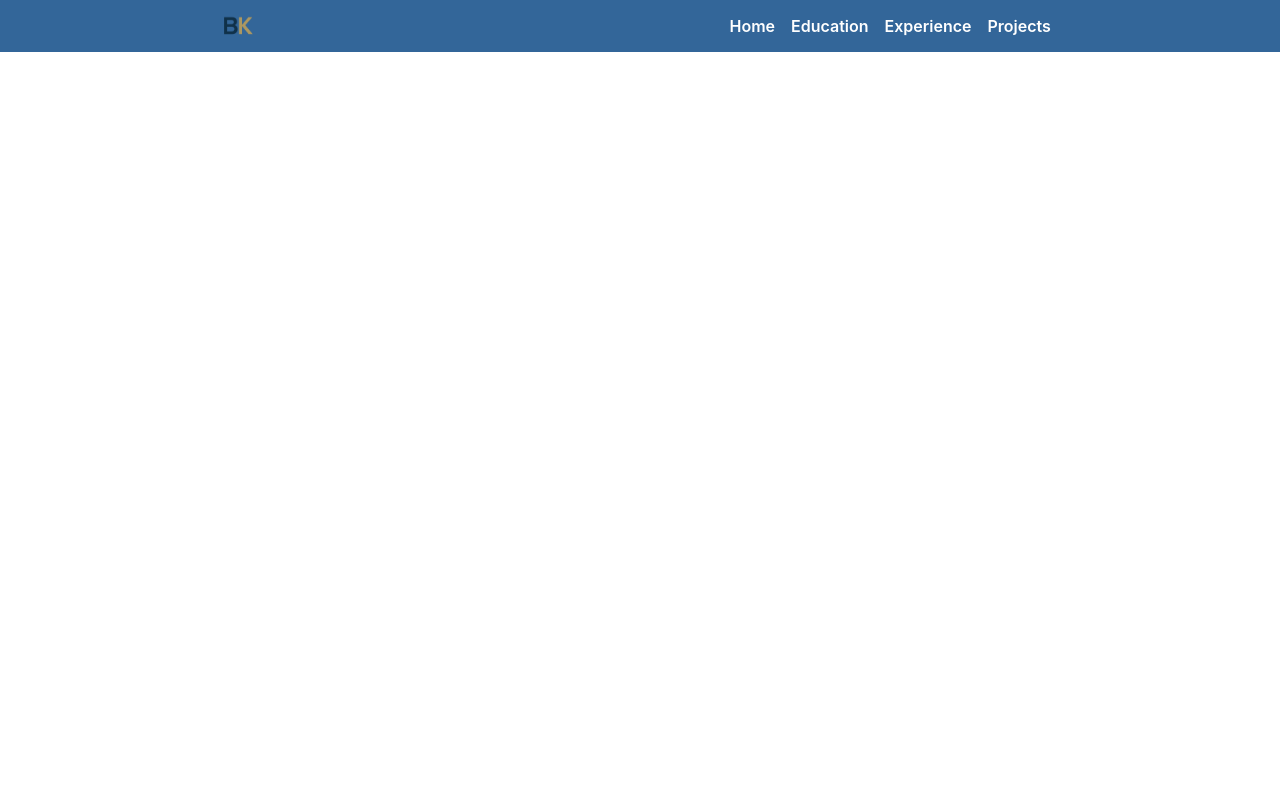
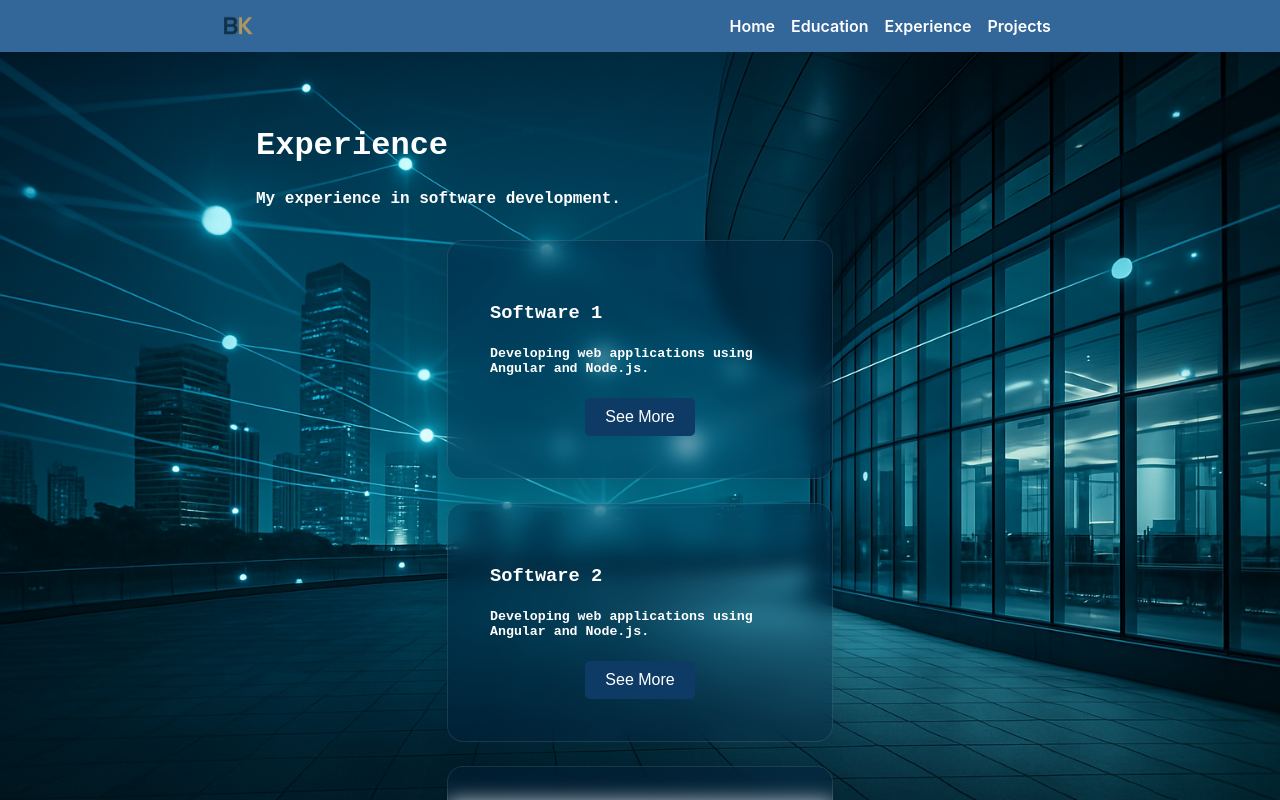
Before and after one commit to Bongx514/AngularPortfolio, an Angular app: page /experience in a window 1280 px wide. Shown: the top 800 px of the page. Built offline with nearby package versions, Linux system fonts and the light colour scheme.

Commit message:
Adding Experience page content

```diff
--- a/src/app/experience-page/experience-page.component.html
+++ b/src/app/experience-page/experience-page.component.html
@@ -1 +1,27 @@
-<p>experience-page works!</p>
+<body class="experience-page">
+    <section class="section">
+        <div class="container">
+            <h1 class="page-title">{{pageTitle}}</h1>
+            <h2 class="page-description">{{pageDescription}}</h2>
+
+            <div class="maincontent">
+                <H1 class="typewriter-text"></H1>
+
+                <div class="card-container">
+                    <div class="card"
+                        *ngFor = "let card of cards"
+                        #cardRef
+                        (mousemove)="onHover($event, cardRef)"
+                        (mouseleave)="onLeave(cardRef)">
+
+                        <h3 class="card-title">{{card.title}}</h3>
+                        <h5 class="card-description">{{card.description}}</h5>
+                        <div class="card-button-container">
+                            <button>{{buttonCaption}}</button>
+                        </div>
+                    </div>
+                </div>
+            </div>
+        </div>
+    </section>
+</body>
--- a/src/app/experience-page/experience-page.component.less
+++ b/src/app/experience-page/experience-page.component.less
@@ -0,0 +1,50 @@
+@import url('../web/css/_variables.less');
+
+.section {
+    background-image: url('../web/images/home-background.png');
+    background-size: cover;
+    background-position: center;
+    height: 100vh;
+    margin: 0;
+
+    .container {
+        width: 60%;
+        margin: 0 auto;
+        padding: 100px 0 0 0;
+
+        .maincontent {
+            margin-top: 32px;
+
+            .card-container {
+                display: flex;
+                flex-wrap: wrap;
+                width: 100%;
+                justify-content: center;
+                align-items: center;
+                gap: 24px;
+
+                .card {
+                    max-width: 300px;
+
+                    .card-button-container {
+                        text-align: center;
+                    }
+                }
+            }
+        }
+    }
+}
+
+
+@media screen and (max-width: @mobile-lg) {
+    .section{
+        overflow: hidden;
+        overflow-y: scroll;
+
+        .container {
+            width: 86%;
+            margin-bottom: 32px;
+        }
+    }
+
+}
--- a/src/app/experience-page/experience-page.component.ts
+++ b/src/app/experience-page/experience-page.component.ts
@@ -1,11 +1,56 @@
 import { Component } from '@angular/core';
+import { NgFor } from '@angular/common';
+import { gsap } from 'gsap';
 
 @Component({
   selector: 'app-experience-page',
-  imports: [],
+  imports: [NgFor],
   templateUrl: './experience-page.component.html',
   styleUrl: './experience-page.component.less'
 })
 export class ExperiencePageComponent {
 
+  pageTitle = 'Experience';
+  pageDescription = 'My experience in software development.';
+  buttonCaption = 'See More';
+  buttonLink = '/projects';
+
+  cards = [
+      { title: 'Software 1',
+        description: 'Developing web applications using Angular and Node.js.'
+      },
+
+      { title: 'Software 2',
+        description: 'Developing web applications using Angular and Node.js.'
+      },
+
+      { title: 'Software 3',
+        description: 'Developing web applications using Angular and Node.js.'
+      },
+    ]
+
+    onHover(event: MouseEvent, card: HTMLElement) {
+      const { offsetX, offsetY, target } = event;
+      const { offsetWidth, offsetHeight } = card;
+      const x = (offsetX / offsetWidth - 0.5) * 20; // adjust the *20 for tilt strength
+      const y = (offsetY / offsetHeight - 0.5) * -20;
+
+      gsap.to(card, {
+        rotateY: x,
+        rotateX: y,
+        scale: 1.05,
+        duration: 0.3,
+        ease: 'power2.out',
+      });
+    }
+
+    onLeave(card: HTMLElement) {
+      gsap.to(card, {
+        rotateY: 0,
+        rotateX: 0,
+        scale: 1,
+        duration: 0.4,
+        ease: 'power2.out',
+      });
+    }
 }
--- a/src/app/home-page/home-page.component.html
+++ b/src/app/home-page/home-page.component.html
@@ -1,5 +1,6 @@
 <section class="section">
     <div class="container">
+        <h1 class="page-title">{{pageTitle}}</h1>
         <div class="maincontent">
             <H1 class="typewriter-text"></H1>
 
--- a/src/app/home-page/home-page.component.less
+++ b/src/app/home-page/home-page.component.less
@@ -28,14 +28,7 @@
             button {
                 text-transform: capitalize;
                 font-weight: @font-bold;
-
                 margin: 0 auto;
-                &:hover {
-                    background-color: @blue-80;
-                    color: @gold-40;
-                    cursor: pointer;
-                    transition: .5 smooth;
-                }
             }
         }
     }
--- a/src/app/home-page/home-page.component.ts
+++ b/src/app/home-page/home-page.component.ts
@@ -12,7 +12,7 @@ gsap.registerPlugin(TextPlugin);
   styleUrl: './home-page.component.less'
 })
 export class HomePageComponent {
-   pageTitle = 'Home Page';
+   pageTitle = 'Frontend Developer';
    pageDescription = 'Welcome to the home page of our Angular application!'+
    'Here you can find various features and information about our app.';
 
--- a/src/app/navbar/navbar.component.html
+++ b/src/app/navbar/navbar.component.html
@@ -11,8 +11,6 @@
     </ul>
 </div>
 
-//mobile menu
-
 <div class="mobile-nav" id="mobileNavbar">
     <ul class="list">
         <li class="list-items" *ngFor="let item of navItems">
--- a/src/styles.less
+++ b/src/styles.less
@@ -16,6 +16,10 @@ h2 {
     font-weight: @font-semibold;
 }
 
+h3, h4, h5, h6 {
+    color: @white-100;
+}
+
 a {
     color: @white-100;
     font-weight: @font-thin;
@@ -30,6 +34,35 @@ button {
     cursor: pointer;
     border-radius: 5px;
     max-width: 200px;
+
+    &:hover {
+        background-color: @blue-80;
+        color: @gold-40;
+        cursor: pointer;
+        transition: .5 smooth;
+    }
+}
+
+.card {
+    background: rgba(0, 31, 63, 0.3);
+    border-radius: 16px;
+    box-shadow: 0 4px 30px rgba(0, 0, 0, 0.1);
+    backdrop-filter: blur(10px);
+    -webkit-backdrop-filter: blur(10px);
+    border: 1px solid rgba(255, 255, 255, 0.1);
+    padding: 42px;
+}
+
+.page-title {
+    font-size: 32px;
+    font-weight: @font-bold;
+    color: @white-100;
+}
+
+.page-description {
+    font-size: 16px;
+    font-weight: @font-bold;
+    color: @white-100;
 }
 
 .open {
```
